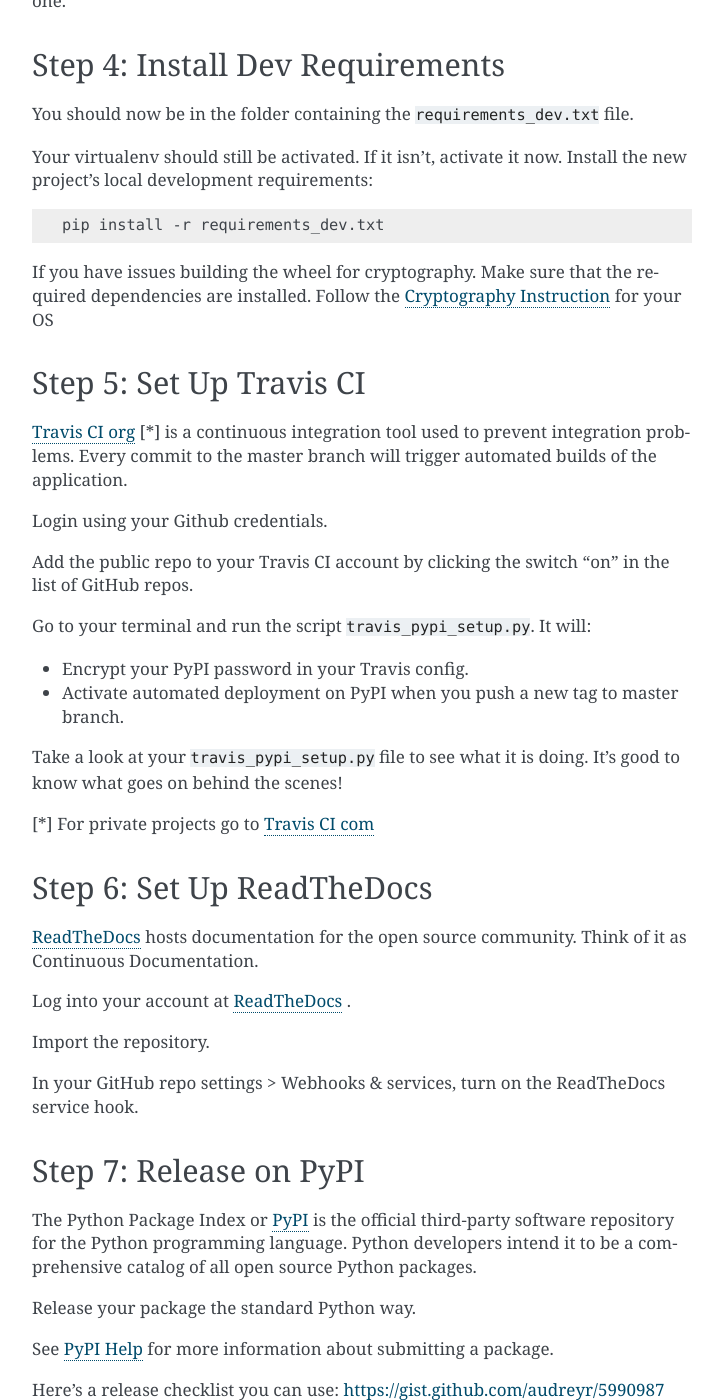
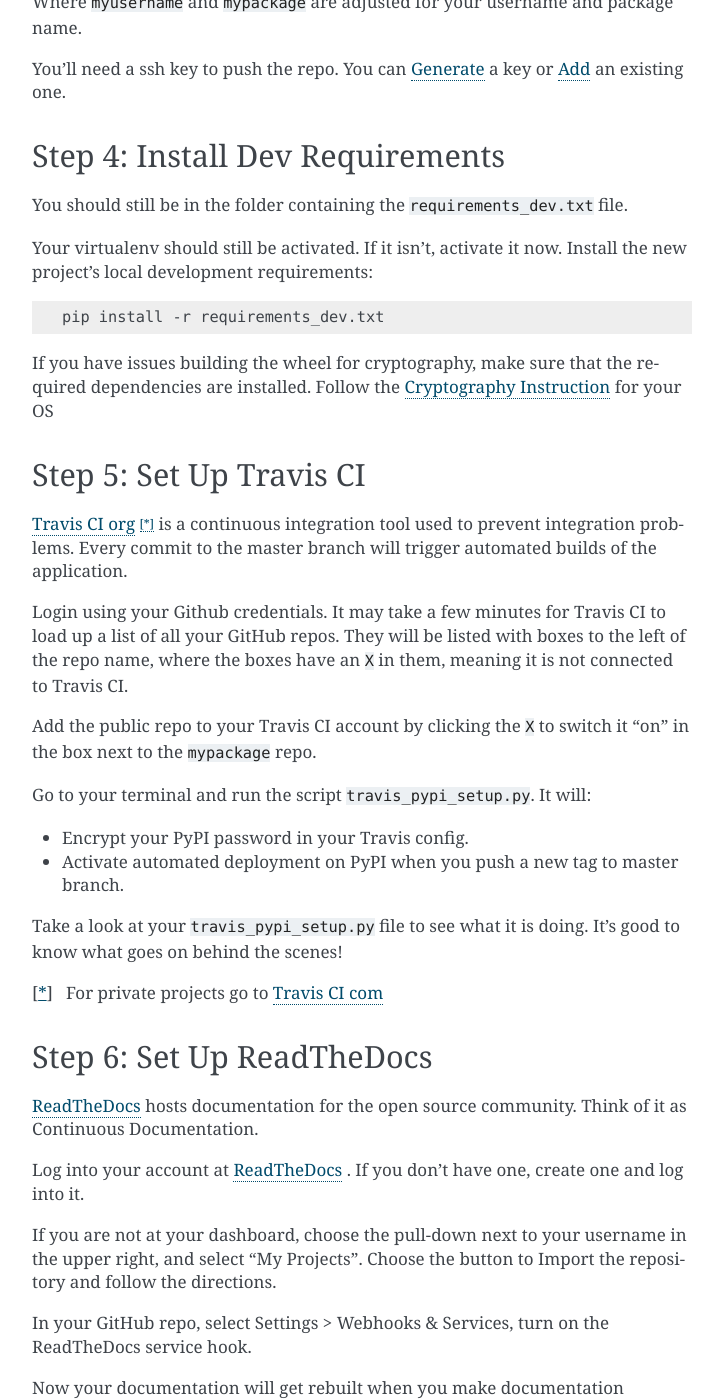
Before and after one commit to audreyfeldroy/cookiecutter-pypackage, a Sphinx documentation site: the page built from docs/tutorial.rst, in a window 1280 px wide and 1400 px high, scrolled down 1605 px. Shown: the whole window, without its empty margins (388-1111 px from the left). Built offline with Sphinx 7.4.7, drawn with Linux system fonts in a browser that asks for light colours; some of the changed text lies outside the part shown.

```diff
--- a/docs/tutorial.rst
+++ b/docs/tutorial.rst
@@ -5,6 +5,12 @@ Tutorial
           and submit a pull request with your improvements!
 
 .. _`Edit this file`: https://github.com/audreyr/cookiecutter-pypackage/blob/master/docs/tutorial.rst
+
+To start with, you will need a `GitHub account`_ and an account on `PyPI`_. Create these before you get started on this tutorial. If you are new to Git and GitHub, you should probably spend a few minutes on some of the tutorials at the top of the page at `GitHub Help`_.
+
+.. _`GitHub account`: https://github.com/
+.. _`PyPI`: https://pypi.python.org/pypi
+.. _`GitHub Help`: https://help.github.com/
 
 Step 1: Install Cookiecutter
 ----------------------------
@@ -14,7 +20,6 @@ First, you need to create and activate a virtualenv for the package project. Use
 .. code-block:: bash
 
     virtualenv ~/.virtualenvs/mypackage
-
 
 Here, ``mypackage`` is the name of the package that you'll create.
 
@@ -55,11 +60,11 @@ If you don't know what to enter, stick with the defaults.
 Step 3: Create a GitHub Repo
 ----------------------------
 
-Go to your GitHub account and create a new repo named ``mypackage``. The name of the repo should match the ``[project_slug]`` in order for Travis CI to find it; we'll do that in Step 5.
+Go to your GitHub account and create a new repo named ``mypackage``. The name of the repo should match the ``[project_slug]`` from your answers to running cookiecutter in order for Travis CI to find it when we get to Step 5.
 
 ``If your virtualenv folder is within your project folder, be sure to add the virtualenv folder name to your .gitignore file.
 
-You will find one folder named after the ``[project_slug]`` from your answers to running cookiecutter. Move into this folder, and then setup git to use your GitHub repo and upload the code:
+You will find one folder named after the ``[project_slug]``. Move into this folder, and then setup git to use your GitHub repo and upload the code:
 
 .. code-block:: bash
 
@@ -81,7 +86,7 @@ You'll need a ssh key to push the repo. You can `Generate`_ a key or `Add`_ an e
 Step 4: Install Dev Requirements
 --------------------------------
 
-You should now be in the folder containing the ``requirements_dev.txt`` file.
+You should still be in the folder containing the ``requirements_dev.txt`` file.
 
 Your virtualenv should still be activated. If it isn't, activate it now. Install the new project's local development requirements:
 
@@ -89,7 +94,7 @@ Your virtualenv should still be activated. If it isn't, activate it now. Install
 
     pip install -r requirements_dev.txt
 
-If you have issues building the wheel for cryptography. Make sure that the required dependencies are installed. Follow the `Cryptography Instruction`_ for your OS
+If you have issues building the wheel for cryptography, make sure that the required dependencies are installed. Follow the `Cryptography Instruction`_ for your OS
 
 .. _`Cryptography Instruction`: https://cryptography.io/en/latest/installation/
 
@@ -97,11 +102,11 @@ If you have issues building the wheel for cryptography. Make sure that the requi
 Step 5: Set Up Travis CI
 ------------------------
 
-`Travis CI org`_ [*] is a continuous integration tool used to prevent integration problems. Every commit to the master branch will trigger automated builds of the application.
+`Travis CI org`_ [*]_ is a continuous integration tool used to prevent integration problems. Every commit to the master branch will trigger automated builds of the application.
 
-Login using your Github credentials.
+Login using your Github credentials. It may take a few minutes for Travis CI to load up a list of all your GitHub repos. They will be listed with boxes to the left of the repo name, where the boxes have an ``X`` in them, meaning it is not connected to Travis CI.
 
-Add the public repo to your Travis CI account by clicking the switch "on" in the list of GitHub repos.
+Add the public repo to your Travis CI account by clicking the ``X`` to switch it "on" in the box next to the ``mypackage`` repo.
 
 Go to your terminal and run the script ``travis_pypi_setup.py``. It will:
 
@@ -110,7 +115,7 @@ Go to your terminal and run the script ``travis_pypi_setup.py``. It will:
 
 Take a look at your ``travis_pypi_setup.py`` file to see what it is doing. It's good to know what goes on behind the scenes!
 
-[*] For private projects go to `Travis CI com`_
+.. [*] For private projects go to `Travis CI com`_
 
 .. _`Travis CI org`: https://travis-ci.org/
 .. _`Travis CI com`: https://travis-ci.com/
@@ -120,20 +125,22 @@ Step 6: Set Up ReadTheDocs
 
 `ReadTheDocs`_ hosts documentation for the open source community. Think of it as Continuous Documentation.
 
-Log into your account at `ReadTheDocs`_ .
+Log into your account at `ReadTheDocs`_ . If you don't have one, create one and log into it.
 
-Import the repository.
+If you are not at your dashboard, choose the pull-down next to your username in the upper right, and select "My Projects". Choose the button to Import the repository and follow the directions.
 
-In your GitHub repo settings > Webhooks & services, turn on the ReadTheDocs service hook.
+In your GitHub repo, select Settings > Webhooks & Services, turn on the ReadTheDocs service hook.
 
-.. _`ReadTheDocs`: https://readthedocs.io/
+Now your documentation will get rebuilt when you make documentation changes to your package.
+
+.. _`ReadTheDocs`: https://readthedocs.org/
 
 Step 7: Release on PyPI
 ------------------------
 
 The Python Package Index or `PyPI`_ is the official third-party software repository for the Python programming language. Python developers intend it to be a comprehensive catalog of all open source Python packages.
 
-Release your package the standard Python way.
+When you are ready, release your package the standard Python way.
 
 See `PyPI Help`_ for more information about submitting a package.
 
```
Also changed, not shown: {{cookiecutter.project_slug}}/docs/troubleshooting.rst (+13 -1 lines).
